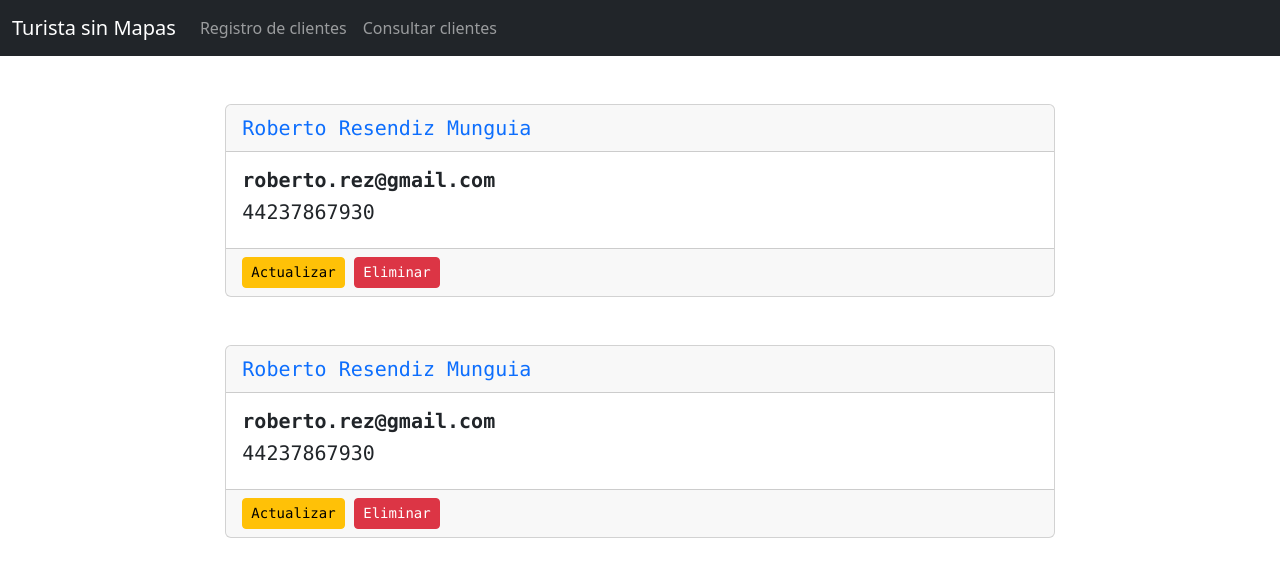
After one commit to ROBERTORESENDIZ/S195PW, a Laravel app: page /cliente in a window 1280 px wide. The commit adds this page. Shown: the top 577 px of the page. Run offline with Laravel 12, Linux system fonts and the light colour scheme; style sheets or scripts are compiled from the project's sources.

Commit message:
Practica 3 finalizada

```diff
--- /dev/null
+++ b/introLaravel/public/css/index.css
@@ -0,0 +1,4 @@
+.ctG{
+    margin-top: 200px;
+    text-align: center;
+}
--- a/introLaravel/resources/js/app.js
+++ b/introLaravel/resources/js/app.js
@@ -1,2 +1,3 @@
 import './bootstrap';
 import 'bootstrap/dist/css/bootstrap.min.css';
+import 'bootstrap/dist/js/bootstrap.min.js';
--- /dev/null
+++ b/introLaravel/resources/views/cliente.blade.php
@@ -0,0 +1,46 @@
+@extends('layouts.plantilla1')
+  @section('titulo','Clientes')
+
+  @section('contenido')
+  <div class="container mt-5 col-md-8">
+    <div class="card font-monospace">
+        <div class="card-header fs-5 text-primary">
+            Roberto Resendiz Munguia
+        </div>
+
+
+        <div class="card-body">
+            <h5 class="fw-bold">roberto.rez@gmail.com</h5>
+            <h5 class="fw-medium">44237867930</h5>
+        </div>
+
+
+        <div class="card-footer text-muted">
+              <button type="submit" class="btn btn-warning btn-sm">Actualizar</button>
+              <button type="submit" class="btn btn-danger btn-sm">Eliminar</button>
+              <p class="card-text fw-linghter"> </p>
+        </div>
+    </div>
+  </div>
+
+  <div class="container mt-5 col-md-8">
+    <div class="card font-monospace">
+        <div class="card-header fs-5 text-primary">
+            Roberto Resendiz Munguia
+        </div>
+
+
+        <div class="card-body">
+            <h5 class="fw-bold">roberto.rez@gmail.com</h5>
+            <h5 class="fw-medium">44237867930</h5>
+        </div>
+
+
+        <div class="card-footer text-muted">
+              <button type="submit" class="btn btn-warning btn-sm">Actualizar</button>
+              <button type="submit" class="btn btn-danger btn-sm">Eliminar</button>
+              <p class="card-text fw-linghter"> </p>
+        </div>
+    </div>
+  </div>
+  @endsection('contenido')
--- /dev/null
+++ b/introLaravel/resources/views/layouts/plantilla1.blade.php
@@ -0,0 +1,35 @@
+<!DOCTYPE html>
+<html lang="en">
+<head>
+    <meta charset="UTF-8">
+    <meta name="viewport" content="width=device-width, initial-scale=1.0">
+    @vite(['resources/js/app.js'])
+    <title> @yield('titulo') </title>
+</head>
+<body>
+    <!-- Inicia Navbar -->
+    <nav class="navbar navbar-expand-lg navbar-dark bg-dark " >
+      <div class="container-fluid">
+        <a class="navbar-brand" href="{{route('rutainicio')}}">Turista sin Mapas</a>
+        <button class="navbar-toggler" type="button" data-bs-toggle="collapse" data-bs-target="#navbarNav" aria-controls="navbarNav" aria-expanded="false" aria-label="Toggle navigation">
+          <span class="navbar-toggler-icon"></span>
+        </button>
+        <div class="collapse navbar-collapse" id="navbarNav">
+          <ul class="navbar-nav">
+
+            <li class="nav-item">
+              <a class="nav-link " aria-current="page" href="{{route('rutaformulario')}}">Registro de clientes</a>
+            </li>
+            <li class="nav-item">
+              <a class="nav-link" href="{{route('rutaclientes')}}">Consultar clientes</a>
+            </li>
+          </ul>
+
+        </div>
+      </div>
+    </nav>
+    <!-- Termina Navbar -->
+
+    @yield('contenido')
+</body>
+</html>
--- a/introLaravel/routes/web.php
+++ b/introLaravel/routes/web.php
@@ -6,6 +6,8 @@ use Illuminate\Support\Facades\Route;
     return view('welcome');
 }); */
 
-Route::view('/', 'welcome');
+Route::view('/', 'inicio')->name('rutainicio');
 
-Route::view('/formulario', 'formulario');
+Route::view('/formulario', 'formulario')->name('rutaformulario');
+
+Route::view('/cliente', 'cliente')->name('rutaclientes');
```
Also changed, not shown: introLaravel/resources/views/formulario.blade.php (+12 -39 lines), introLaravel/resources/views/inicio.blade.php (added, +24 -0 lines), introLaravel/public/css/formulario.css (added).
